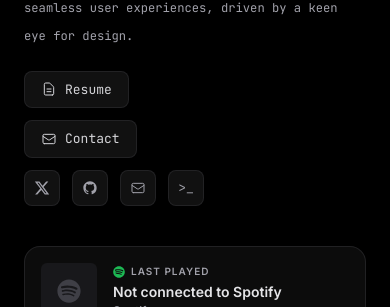
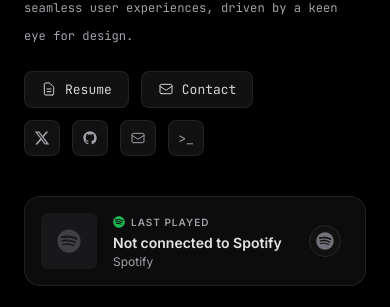
Before and after one commit to xcyberpunkx0/Portfolio_v6, a Next.js app: page / in a window 390 px wide. Shown: the part 431-738 px from the top of the page. Built offline with nearby package versions, Linux system fonts and the light colour scheme; no server answers.

Commit message:
feat: Add ActivitySection component displaying Spotify activity and a contribution graph, and a new HeroSection component.

```diff
--- a/components/sections/ActivitySection.tsx
+++ b/components/sections/ActivitySection.tsx
@@ -142,16 +142,12 @@ export default function ActivitySection() {
             </div>
           </div>
 
-          <div className="hidden sm:flex items-center justify-center mr-2">
-             <button className="w-8 h-8 rounded-lg bg-[#111111] border border-zinc-800 flex items-center justify-center group-hover:bg-[#1A1A1A] group-hover:border-zinc-700 transition-colors" aria-label="Play">
+          <div className="flex items-center justify-center mr-2">
+             <button className="w-8 h-8 rounded-full bg-[#111111] border border-zinc-800 flex items-center justify-center group-hover:bg-[#1A1A1A] group-hover:border-zinc-700 transition-colors" aria-label="Play">
                {spotifyData?.isPlaying ? (
-                 <div className="w-3 h-3 flex gap-[2px] items-end justify-center">
-                   <motion.div animate={{ height: [4, 12, 4] }} transition={{ repeat: Infinity, duration: 1 }} className="w-[3px] bg-[#1DB954] rounded-full"></motion.div>
-                   <motion.div animate={{ height: [8, 4, 8] }} transition={{ repeat: Infinity, duration: 1 }} className="w-[3px] bg-[#1DB954] rounded-full"></motion.div>
-                   <motion.div animate={{ height: [6, 10, 6] }} transition={{ repeat: Infinity, duration: 1 }} className="w-[3px] bg-[#1DB954] rounded-full"></motion.div>
-                 </div>
+                 <FaSpotify className="text-zinc-300 text-[18px]" />
                ) : (
-                 <svg className="w-3 h-3 text-zinc-300 ml-0.5" fill="currentColor" viewBox="0 0 24 24"><path d="M8 5v14l11-7z" /></svg>
+                 <FaSpotify className="text-zinc-500 text-[18px]" />
                )}
              </button>
           </div>
--- a/components/sections/HeroSection.tsx
+++ b/components/sections/HeroSection.tsx
@@ -183,7 +183,7 @@ export default function HeroSection({ onTerminalOpen }: { onTerminalOpen?: () =>
           </div>
 
           {/* Actions & Socials */}
-          <div className="flex flex-col sm:flex-row flex-wrap items-start sm:items-center gap-3">
+          <div className="flex flex-row flex-wrap items-center gap-3">
             <a href={socialLinks.resume} target="_blank" className="bg-[#111111] text-zinc-300 px-4 py-2 rounded-lg font-mono text-[13px] hover:bg-[#1A1A1A] hover:text-white transition-colors border border-zinc-800/80 flex items-center gap-2">
               <svg className="w-4 h-4" fill="none" viewBox="0 0 24 24" stroke="currentColor"><path strokeLinecap="round" strokeLinejoin="round" strokeWidth={1.5} d="M9 12h6m-6 4h6m2 5H7a2 2 0 01-2-2V5a2 2 0 012-2h5.586a1 1 0 01.707.293l5.414 5.414a1 1 0 01.293.707V19a2 2 0 01-2 2z" /></svg>
               Resume
```
